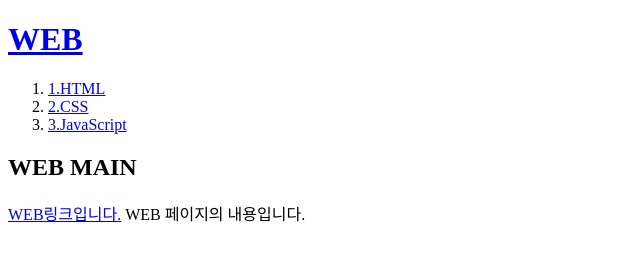
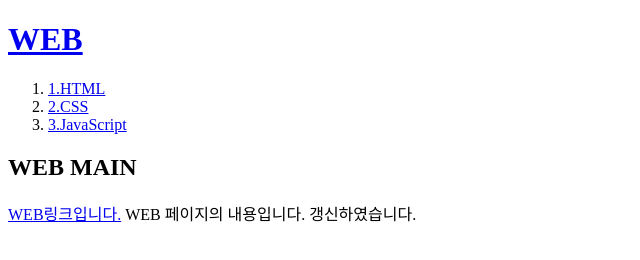
Before and after one commit to canbilee/my-first-web-site, a plain HTML site: page index.html in a window 1280 px wide. Shown: the whole page, without its empty margins (0-640 px from the left). Drawn offline with Linux system fonts and the light colour scheme.

Commit message:
갱신함

```diff
--- a/index.html
+++ b/index.html
@@ -19,6 +19,7 @@
     <P>
       <a href = "https://mportal.mbc.co.kr/" target="blank" title="이건 w3c주소입니다.">WEB링크입니다.</a>
       WEB 페이지의 내용입니다.
+      갱신하였습니다.
     </P>
 
   </body>
```
